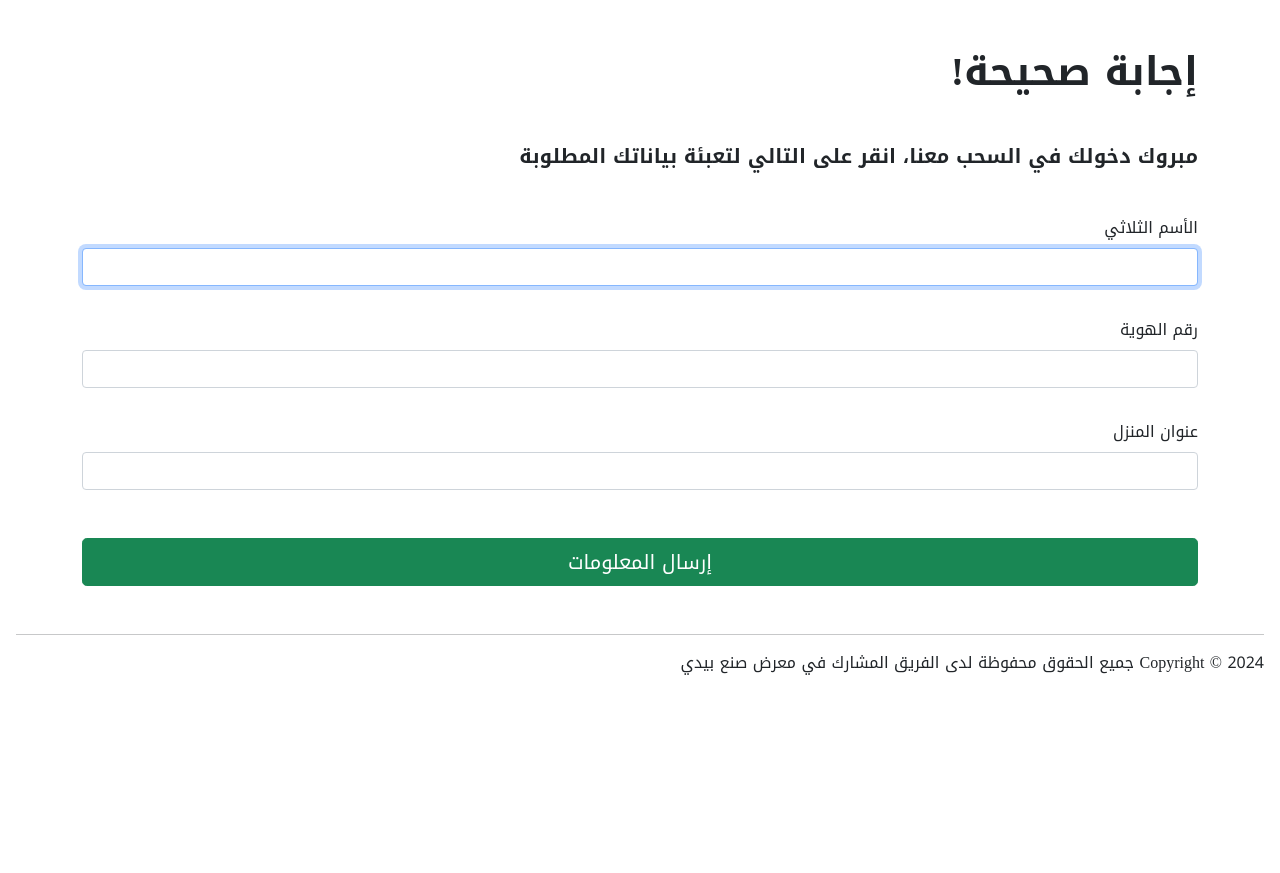
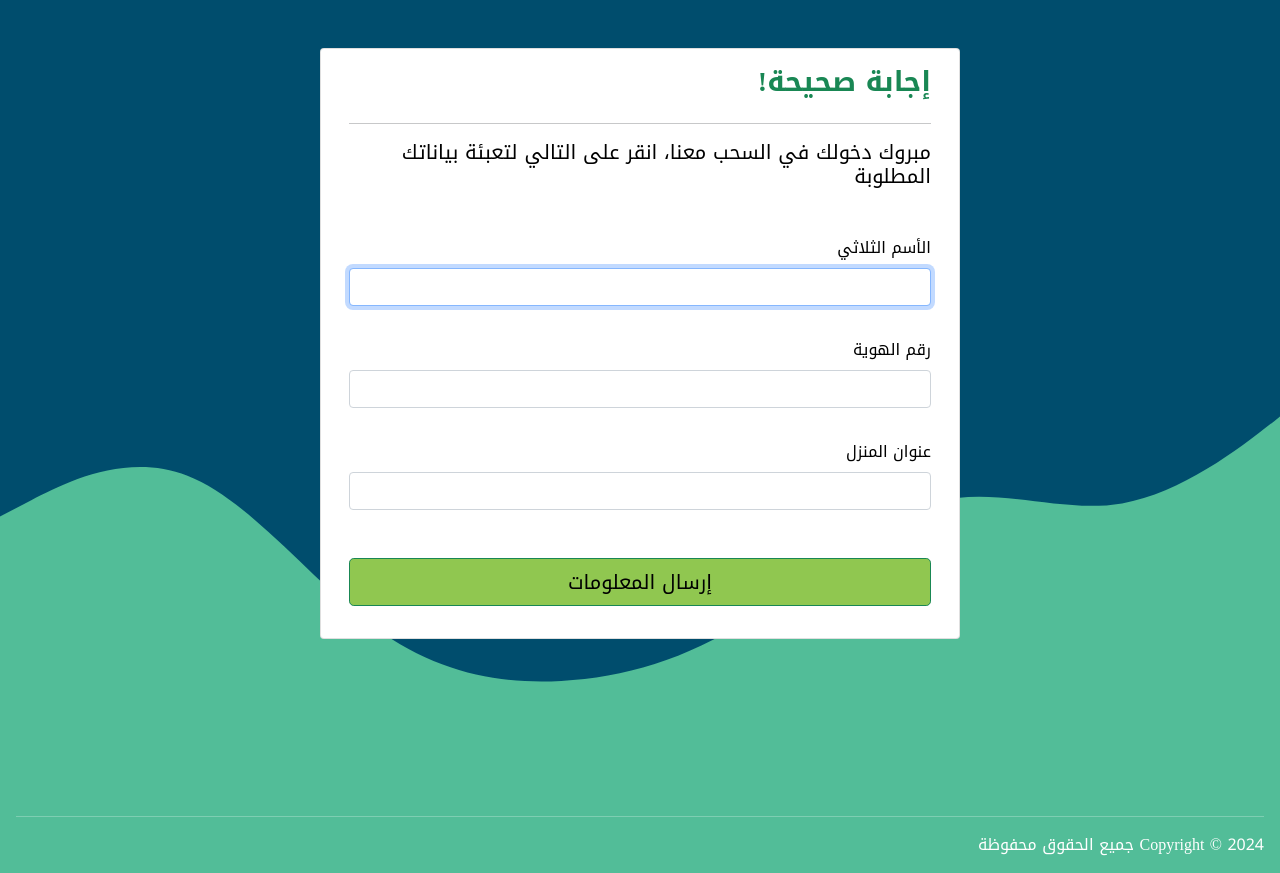
Before and after one commit to dawaime/by-my-hands, a Django app: page /register_information/ in a window 1280 px wide. Before the commit the page ends 675 px from the top, so only its background shows below. Run offline with Django 5.2, Linux system fonts and the light colour scheme.

Commit message:
styling the webapp

```diff
--- a/myapp/templates/base.html
+++ b/myapp/templates/base.html
@@ -18,25 +18,36 @@
     <link rel="preconnect" href="https://fonts.gstatic.com" crossorigin>
     <link href="https://fonts.googleapis.com/css2?family=Noto+Kufi+Arabic:wght@300;500;700;800&display=swap" rel="stylesheet">
     <style>
-      body {
+      .body_container {
         font-family: "Noto Kufi Arabic";
+        background-image: url("{% static 'imgs/wave-haikei.svg' %}");
+        background-repeat: no-repeat;
+        background-size: cover;
+      }
+      footer p, footer hr {
+        color: #fff;
+      }
+      .btn {
+        background-color: #90c750;
+        color: #000;
       }
     </style>
 
   </head>
   <body>
+    <div class="body_container">
       {% block content %}{% endblock %}
 
       <div class="mx-3">
+        <footer>
           <hr>
-      <footer>
             <div class="row">
                 <div class="col-md-6">
-                  <p class="text-normal">Copyright &copy; 2024 جميع الحقوق محفوظة لدى الفريق المشارك في معرض صنع بيدي</p>
+                    <p class="text-normal">Copyright &copy; 2024 جميع الحقوق محفوظة</p>
                 </div>
             </div>
         </footer>
       </div>
-
+    </div>
   </body>
 </html>
--- a/myapp/templates/register_information.html
+++ b/myapp/templates/register_information.html
@@ -1,19 +1,31 @@
-{% extends "base.html" %} {% load static %} {% block title %}الف مبروك! لقد فزت معنا بجائزة قيمة!{% endblock %} {% block content %}
-<div class="mb-5 mt-5">
-  <div class="container">
-    <h1 class="fw-bold mb-4">إجابة صحيحة!</h1>
-
-    <h5 class="fw-bold mb-5 mt-5">مبروك دخولك في السحب معنا، انقر على التالي لتعبئة بياناتك المطلوبة</h5>
+{% extends "base.html" %} {% load static %} {% block title %}الف مبروك! لقد فزت معنا بجائزة قيمة!{% endblock %}
+{% block head %}
+<style>
+  .card {
+    background-color: #fff;
+  }
+  .card h3, .card  h5, .card label {
+    color: #000;
+  }
+</style>
+{% endblock %}
+{% block content %}
+<div class="pb-5 pt-5 background_container" style="height: 100vh;">
+  <div class="container card" style="max-width: 40rem;">
+    <div class="card-body">
+      <h3 class="fw-bold mb-4 card-title text-success">إجابة صحيحة!</h3>
+      <hr>
+      <h5 class="mb-3 mt-2">مبروك دخولك في السحب معنا، انقر على التالي لتعبئة بياناتك المطلوبة</h5>
 
       <div class="mb-3 mt-5">
-      <form method="post" id="questions-form">
+        <form method="post" id="register-form">
           {% csrf_token %}
           <div class="row row-cols-1 mb-3">
             <div class="col mb-3">
               <label for="id_full_name" class="form-label"
                 >الأسم الثلاثي</label
               >
-            <input type="text" name="full_name" class="form-control" autofocus id="id_full_name">
+              <input type="text" name="full_name" class="form-control" autofocus id="id_full_name" required>
             </div>
           </div>
           <div class="row row-cols-1 mb-3">
@@ -21,7 +33,7 @@
               <label for="id_national_id" class="form-label"
                 >رقم الهوية</label
               >
-            <input type="number" name="national_id" class="form-control" autofocus id="id_national_id">
+              <input type="number" name="national_id" class="form-control" autofocus id="id_national_id" required>
             </div>
           </div>
           <div class="row row-cols-1 mb-3">
@@ -29,19 +41,20 @@
               <label for="id_address" class="form-label"
                 >عنوان المنزل</label
               >
-            <input type="text" name="address" class="form-control" autofocus id="id_address">
+              <input type="text" name="address" class="form-control" autofocus id="id_address" required>
             </div>
           </div>
 
           <button type="submit" class="w-100 btn btn-lg btn-success mt-3" id="submit-info-btn">إرسال المعلومات</button>
         </form>
       </div> <!-- form container end line -->
+    </div>
 
   </div> <!-- container end line -->
 
 </div> <!-- container background end line -->
 <script>
-  document.getElementById('questions-form').addEventListener('submit', function(e) {
+  document.getElementById('register-form').addEventListener('submit', function(e) {
     e.preventDefault();
 
     const formData = new FormData(this);
```
Also changed, not shown: myapp/templates/home.html (+20 -7 lines), myapp/templates/result_page.html (+20 -8 lines), myapp/static/imgs/wave-haikei.svg (added). Lines whose indentation alone changed are shown as unchanged.
